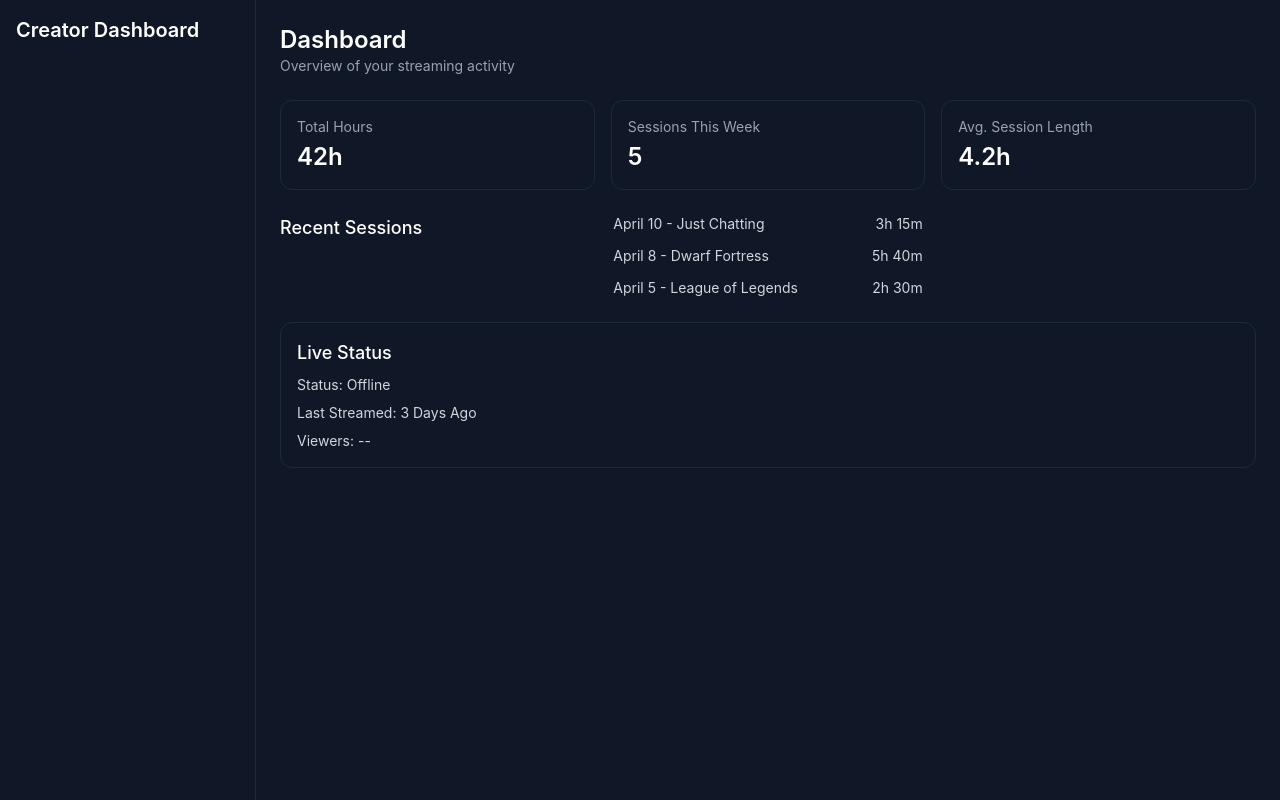
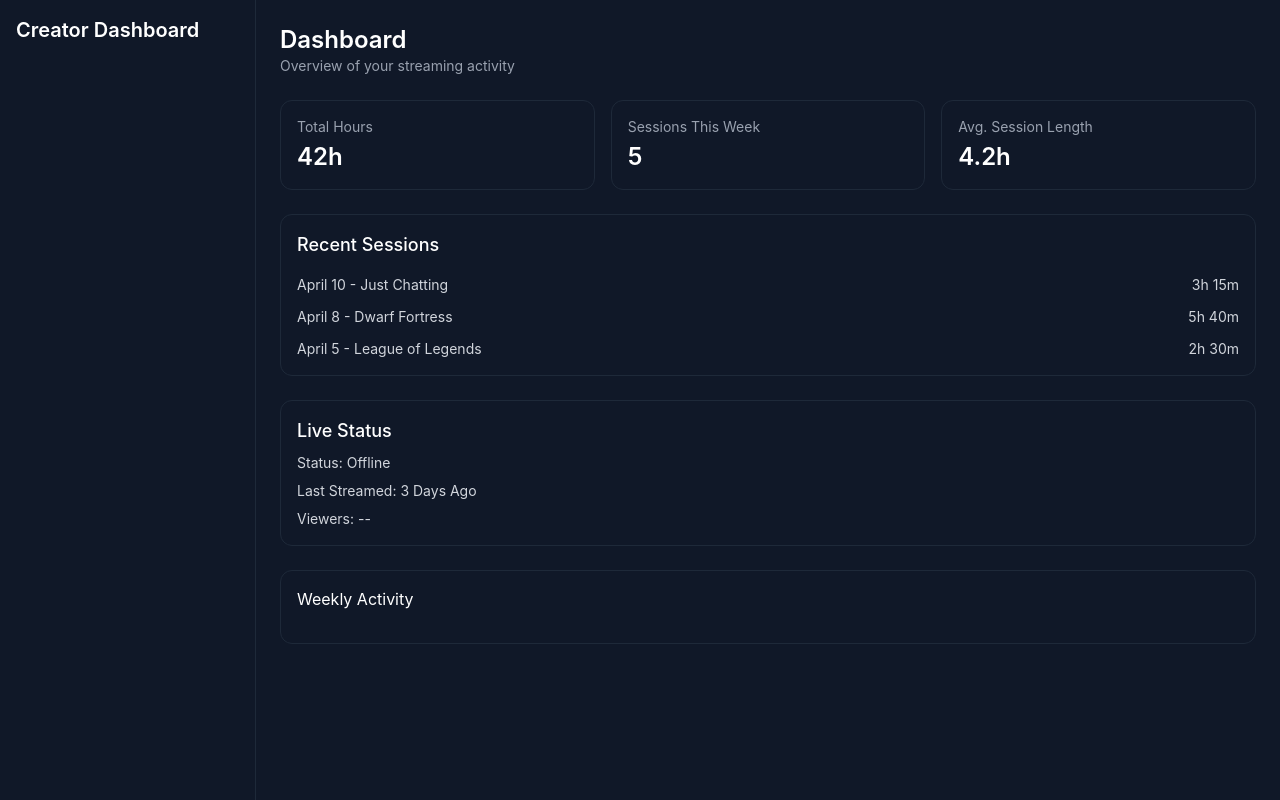
Before and after one commit to Dawsonkw/creator-dashboard, a React (Vite) app in the folder frontend/: page / in a window 1280 px wide. Built offline with nearby package versions, Linux system fonts and the light colour scheme.

Commit message:
made a reusable card component for styling, updated layout to use Card instead of divs

```diff
--- /dev/null
+++ b/frontend/components/Card.tsx
@@ -0,0 +1,9 @@
+import type { ReactNode } from "react";
+
+export default function Card({ children }: { children: ReactNode }) {
+    return (
+        <div className="bg-gray-900 border border-gray-800 rounded-xl p-4">
+            {children}
+        </div>
+    )
+}
--- a/frontend/components/Layout.tsx
+++ b/frontend/components/Layout.tsx
@@ -1,4 +1,4 @@
-import { ReactNode } from "react";
+import type { ReactNode } from "react";
 import Sidebar from "./Sidebar";
 
 
--- a/frontend/components/StatCard.tsx
+++ b/frontend/components/StatCard.tsx
@@ -1,3 +1,5 @@
+import Card from "../components/Card";
+
 type Props = {
     title: string;
     value: string;
@@ -5,9 +7,9 @@ type Props = {
 
 export default function StatCard({ title, value }: Props) {
     return (
-        <div className=" bg-gray-900 p-4 rounded-xl border border-gray-800">
+        <Card>
             <p className="text-sm text-gray-400">{title}</p>
             <p className="text-2xl font-semibold mt-1">{value}</p>
-        </div>
+        </Card>
     )
 }
--- a/frontend/pages/Dashboard.tsx
+++ b/frontend/pages/Dashboard.tsx
@@ -1,3 +1,4 @@
+import Card from "../components/Card";
 import StatCard from "../components/StatCard";
 
 export default function Dashboard() {
@@ -17,7 +18,7 @@ export default function Dashboard() {
             </div>
 
             {/* Lower section */}
-            <div className="grid grid-cols-1 lg:grid-cols-3 gap-6">
+            <Card>
                 <h3 className="text-lg font-medium mb-4">Recent Sessions</h3>
 
                 <div className="flex flex-col gap-3">
@@ -34,20 +35,23 @@ export default function Dashboard() {
                         <span>2h 30m</span>
                     </div>
                 </div>
-            </div>
+            </Card>
 
             {/* Live Status */}
-            <div className="bg-gray-900 p-4 rounded-xl border border-gray-800">
+            <Card>
                 <h3 className="text-lg font-medium mb-2">Live Status</h3>
                 <div className="flex flex-col gap-2 text-sm text-gray-300">
                     <span>Status: Offline</span>
                     <span>Last Streamed: 3 Days Ago</span>
                     <span>Viewers: --</span>
                 </div>
-            </div>
+            </Card>
+
+            {/* Charts */}
+            <Card>
+                <h3 className="mb-4"> Weekly Activity</h3>
+                {/* Chart content would go here */}
+            </Card>
         </div>
-
-
-
     )
 }
```
